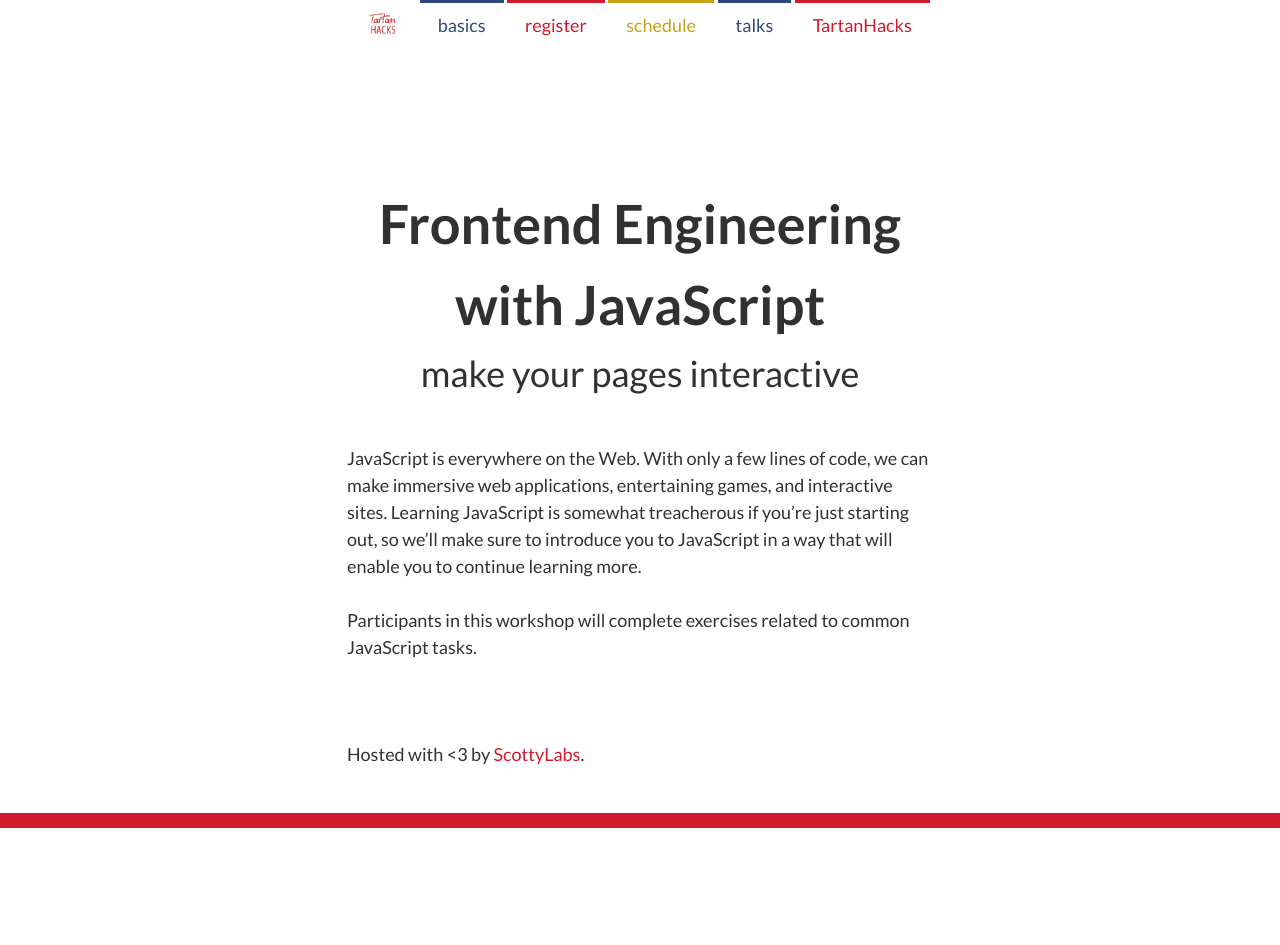
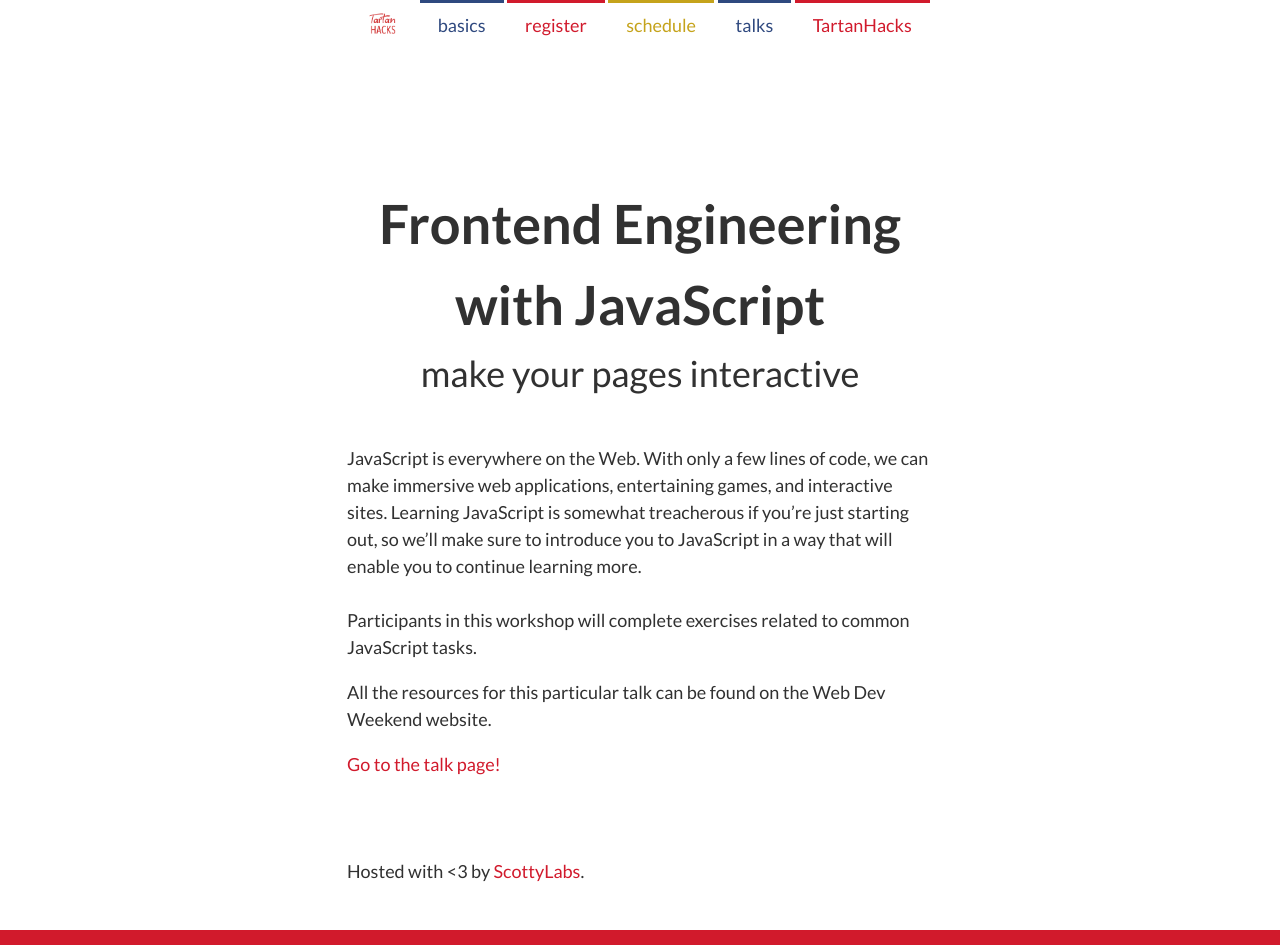
Before and after one commit to ScottyLabs/crashcourse, a Jekyll site: the page built from _talks/frontend-javascript/index.md, in a window 1280 px wide. Built offline with Jekyll 4.4.1, drawn with Linux system fonts in a browser that asks for light colours; nearby versions of some CDN libraries; some web fonts are replaced; Markdown is read by kramdown in place of the engine named in the settings; before the commit the page ends 900 px from its top, so only the background shows below that.

Commit message:
Remove redirect_to on Frontend JavaScript
It was too confusing that the site had changed.

```diff
--- a/_talks/frontend-javascript/index.md
+++ b/_talks/frontend-javascript/index.md
@@ -12,5 +12,12 @@ description: >
   Participants in this workshop will complete exercises related to common
   JavaScript tasks.
 speaker: Jake Zimmerman
-redirect_to: https://scottylabs.org/wdw/frontend/
 ---
+
+All the resources for this particular talk can be found on the Web Dev Weekend
+website.
+
+[Go to the talk page!][1]
+
+
+[1]: https://scottylabs.org/wdw/frontend/
```
